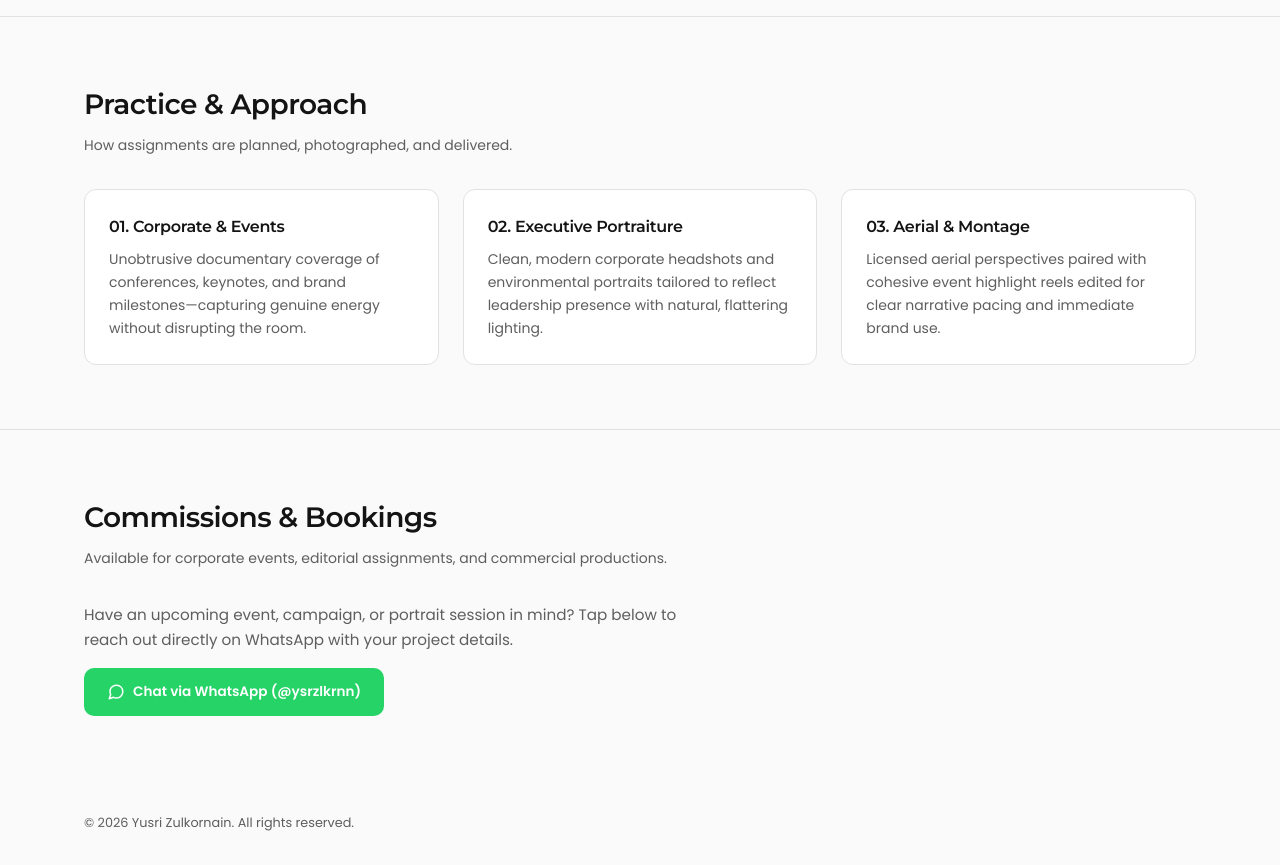
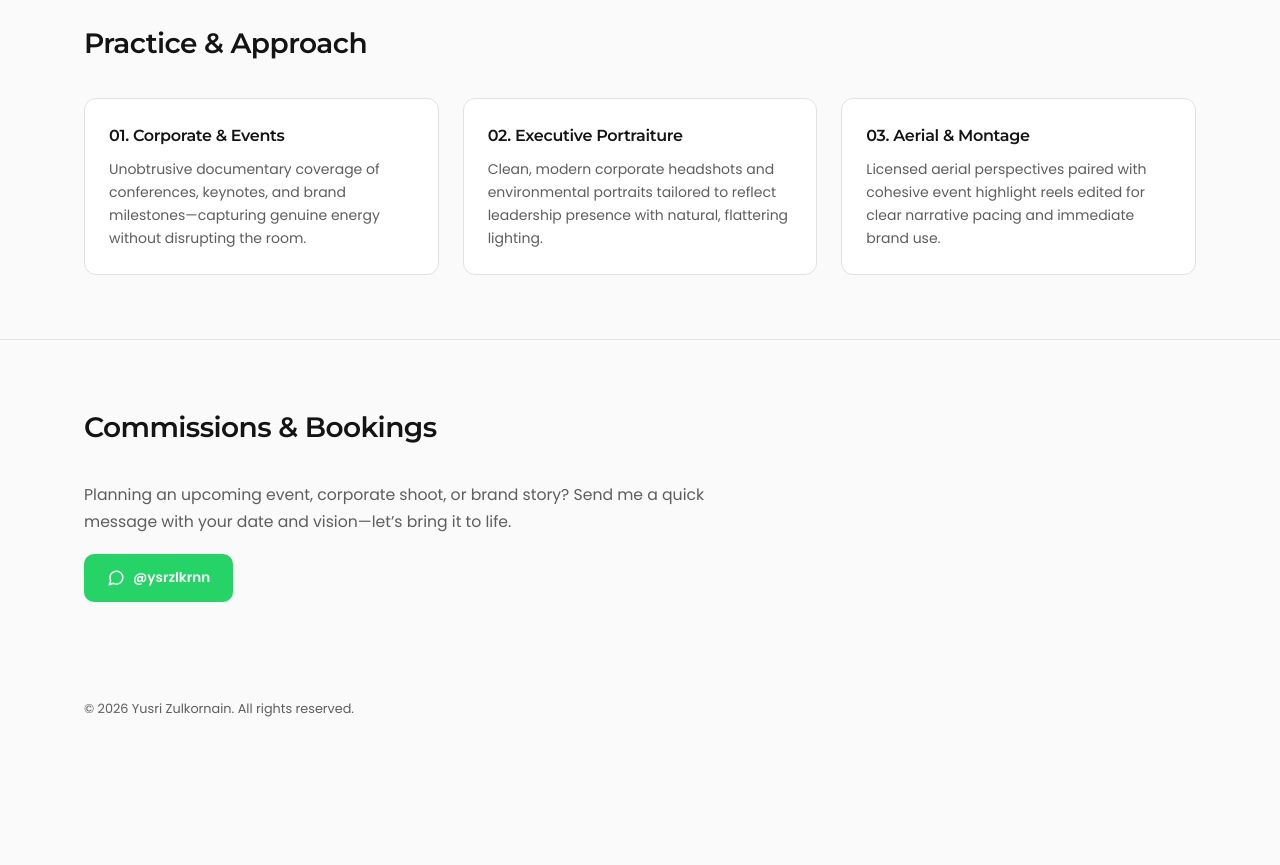
Before and after one commit to locknain/portfolio, a plain HTML site: page index.html in a window 1280 px wide. Shown: the part 1040-1905 px from the top of the page. After the commit the page ends 1791 px from the top, so only its background shows below. Drawn offline with Linux system fonts and the light colour scheme.

Commit message:
Add files via upload

```diff
--- a/index.html
+++ b/index.html
@@ -209,12 +209,6 @@
             font-weight: 600;
         }
 
-        .section-subtitle {
-            margin-top: 6px;
-            font-size: 0.875rem;
-            color: var(--muted);
-        }
-
         /* ======================================================================
            Buttons
            ====================================================================== */
@@ -412,13 +406,14 @@
             display: flex;
             flex-direction: column;
             align-items: flex-start;
-            gap: 16px;
+            gap: 18px;
         }
 
-        .bookings-cta-text {
-            max-width: 600px;
-            font-size: 0.95rem;
+        .bookings-prompt {
+            max-width: 640px;
+            font-size: 0.98rem;
             color: var(--muted);
+            line-height: 1.7;
         }
 
         /* ======================================================================
@@ -675,7 +670,7 @@
             <div class="container">
                 <h1 class="hero-name">Yusri Zulkornain</h1>
                 <p class="hero-bio">
-                    Visual storyteller specializing in corporate documentation, executive portraiture, aerial photography, and event highlights. Focused on natural light, clean composition, and authentic human moments. Based in Johor Bahru and Kuala Lumpur.
+                    I capture real moments as they unfold, from busy conferences and sky-high perspectives to engaging brand stories that make your business look effortlessly genuine.
                 </p>
             </div>
         </section>
@@ -688,7 +683,6 @@
                 <div class="section-header">
                     <div>
                         <h2 class="section-title">Work &amp; Projects</h2>
-                        <p class="section-subtitle">Selected recent commissions across corporate, portraiture, aerial, and motion.</p>
                     </div>
                 </div>
 
@@ -704,7 +698,6 @@
                 <div class="section-header">
                     <div>
                         <h2 class="section-title">Practice &amp; Approach</h2>
-                        <p class="section-subtitle">How assignments are planned, photographed, and delivered.</p>
                     </div>
                 </div>
 
@@ -733,17 +726,18 @@
                 <div class="section-header">
                     <div>
                         <h2 class="section-title">Commissions &amp; Bookings</h2>
-                        <p class="section-subtitle">Available for corporate events, editorial assignments, and commercial productions.</p>
                     </div>
                 </div>
 
                 <div class="bookings-layout">
-                    <p class="bookings-cta-text">Have an upcoming event, campaign, or portrait session in mind? Tap below to reach out directly on WhatsApp with your project details.</p>
-                    <a href="https://wa.me/60197254057" target="_blank" rel="noopener noreferrer" class="btn-whatsapp">
+                    <p class="bookings-prompt">
+                        Planning an upcoming event, corporate shoot, or brand story? Send me a quick message with your date and vision—let’s bring it to life.
+                    </p>
+                    <a href="https://wa.me/ysrzlkrnn" target="_blank" rel="noopener noreferrer" class="btn-whatsapp">
                         <svg width="18" height="18" viewBox="0 0 24 24" fill="none" stroke="currentColor" stroke-width="2" stroke-linecap="round" stroke-linejoin="round" aria-hidden="true">
                             <path d="M21 11.5a8.38 8.38 0 0 1-.9 3.8 8.5 8.5 0 0 1-7.6 4.7 8.38 8.38 0 0 1-3.8-.9L3 21l1.9-5.7a8.38 8.38 0 0 1-.9-3.8 8.5 8.5 0 0 1 4.7-7.6 8.38 8.38 0 0 1 3.8-.9h.5a8.48 8.48 0 0 1 8 8v.5z"/>
                         </svg>
-                        Chat via WhatsApp (@ysrzlkrnn)
+                        @ysrzlkrnn
                     </a>
                 </div>
             </div>
```
